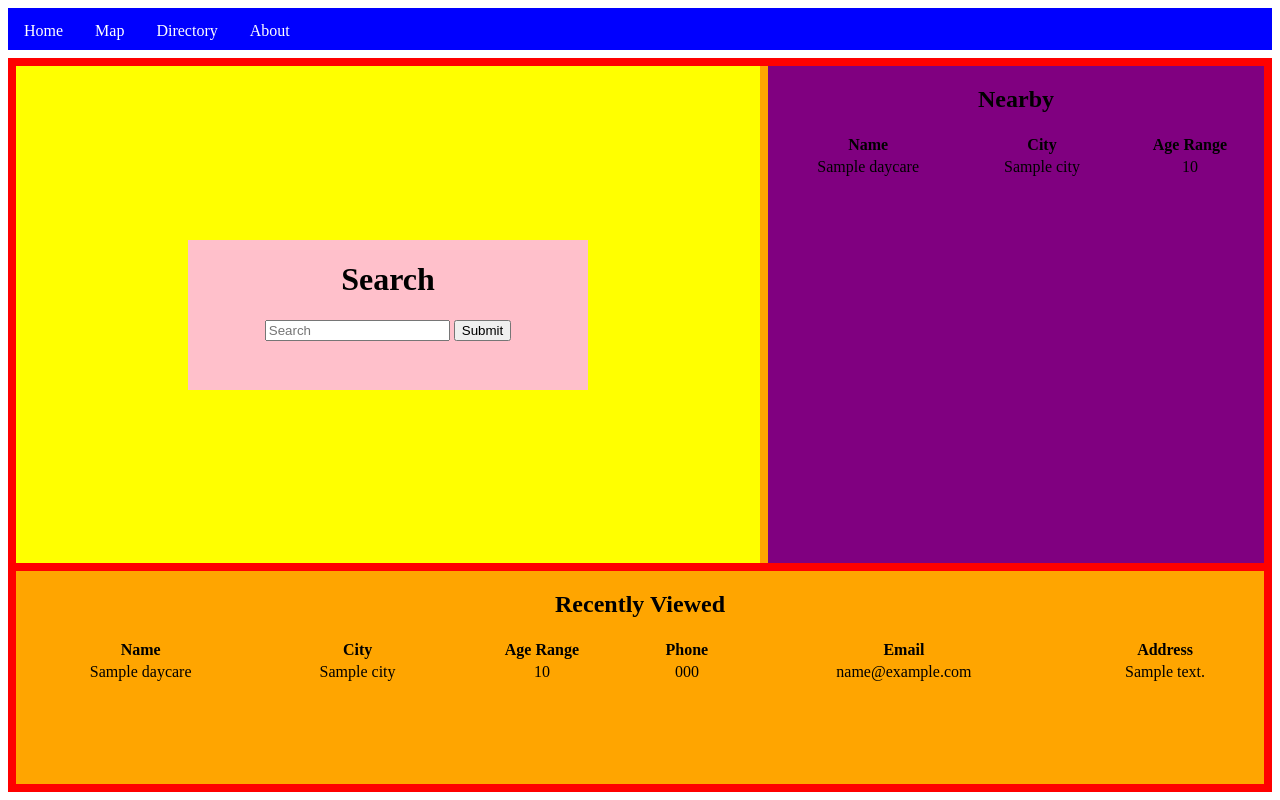
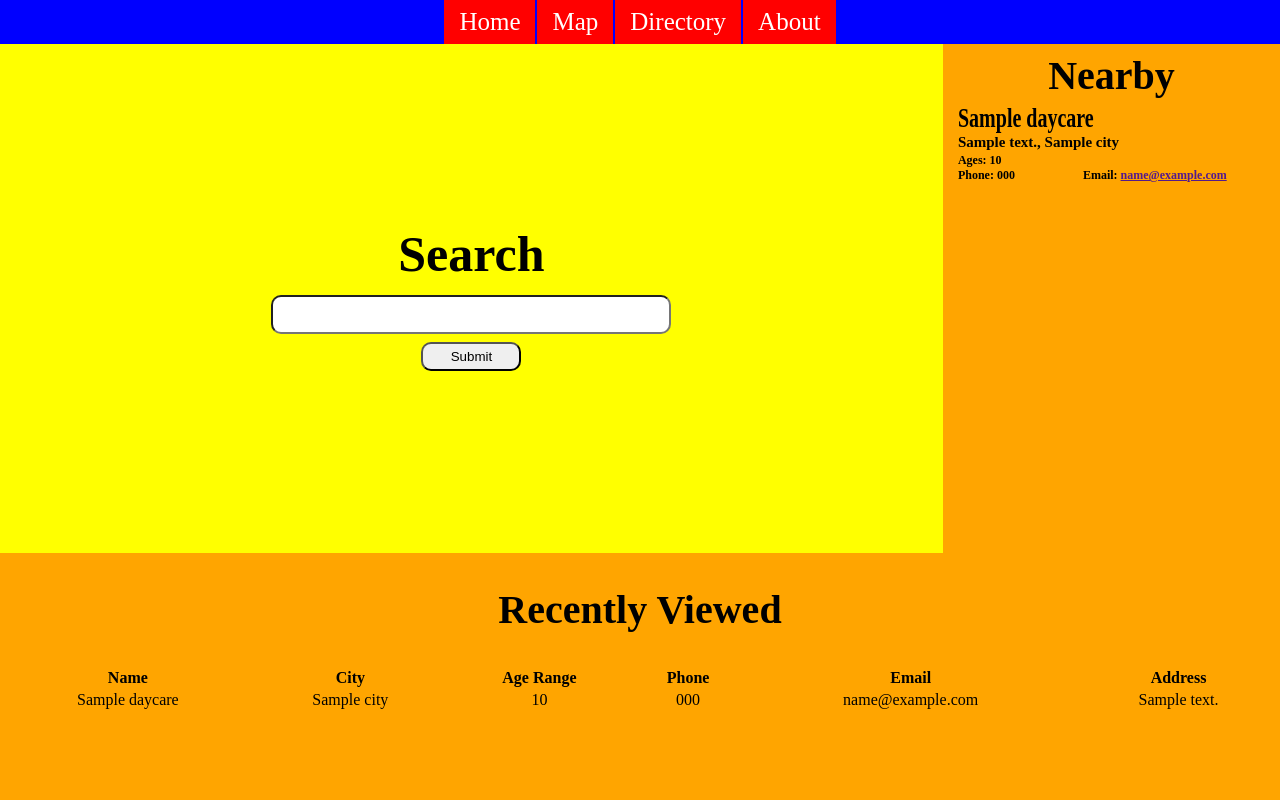
Before and after one commit to BLX151/data-daycare, a Flask app: template dd/templates/home.html in a window 1280 px wide. Run offline with Flask 2, Linux system fonts and the light colour scheme; the template is opened without the code that fills it: most values are stand-ins (such as "Sample title", 1, 10 or a date in 2020).

Commit message:
Major Style Upgrades

```diff
--- a/dd/__init__.py
+++ b/dd/__init__.py
@@ -16,5 +16,3 @@ def default(): # Function linked to the routed webpaged
 @app.route('/about')
 def about():
     return render_template('about.html')
-
-db.updateDatabase()
--- a/dd/static/style.css
+++ b/dd/static/style.css
@@ -1,33 +1,37 @@
-html {
-    margin: 0px;
-    padding: 0px;
+.raw {margin: 0px; padding: 0px; border: 0px;}
+.fill {height: 100%; width: 100%;}
+
+.flexv {display: flex; flex-direction: column;}
+.flexh {display: flex; flex-direction: row;}
+
+.wrapper {
+    margin: 5px 5px;
 }
 
-body {
-    margin: 0px;
-    padding: 0px;
+.blue   {background-color: blue;}
+.red    {background-color: red;}
+.yellow {background-color: yellow;}
+.orange {background-color: orange;}
+
+.nav-bar {
+    justify-content: center;
 }
 
-.page-frame {
-    height: 100%;
-    display: flex;
-    flex-direction: column;
-}
+h1 {font-size: 50;}
+h2 {font-size: 40;}
+h4 {font-size: 20;}
+h5 {font-size: 15;}
+h6 {font-size: 12;}
 
-.nav-bar {
-    overflow: hidden;
-    background-color: blue;
-    margin: 8px;
-    margin-bottom: 0px;
-}
 
-.nav-bar a {
-    float: left;
+.nav-button {
     display: block;
+    padding: 8px 15px;
+    font-size: 25px;
     color: white;
-    text-align: center;
-    padding: 14px 16px;
     text-decoration: none;
+    margin-left: 1px;
+    margin-right: 1px;
 }
 
 .nav-bar a:hover {
@@ -35,49 +39,86 @@ body {
     color: black;
 }
 
-.content-frame {
-    display: flex;
-    height: 100%;
-    flex-direction: column;
-    background-color: red;
-    margin: 8px;
-    overflow: auto;
+.content {
+    flex-grow: 1;
 }
 
-.top-frame {
-    display: flex;
-    height: 70%;
-    flex-direction: row;
-    background-color: orange;
-    margin: 8px;
+.top {
+    flex-grow: 8;
 }
 
-.search-frame {
-    width: 60%;
-    background-color: yellow;
+.search {
+    flex-grow: 10;
     display: flex;
     align-items: center;
     justify-content: center;
 }
 
-.search-container {
-    height: 150px;
-    width: 400px;
-    text-align: center;
-    background-color: pink;
+.search-text {
+    margin-bottom: 12px;
 }
 
-.nearby-frame {
-    width: 40%;
-    background-color: purple;
-    margin-left: 8px;
+.search-input {
+    align-items: center;
 }
 
-.recent-frame {
-    height: 30%;
+.search-bar {
+    width: 400px;
+    outline: none;
+    text-align: left;
+    border-radius: 10px;
+    padding: 10px 15px;
+}
+
+.search-button {
+    width: 100px;
+    border-radius: 10px;
+    padding: 5px 5px;
+    margin-top: 8px;
+}
+
+.nearby {
+    flex-grow: 1;
+}
+
+.n_text {
+    margin: 8px 10px;
+}
+
+.n_items {
+    flex-grow: 2;
+    justify-content: space-between;
+}
+
+.n_wrap {
+    margin-left: 15px;
+    margin-bottom: 10px;
+}
+
+.n_name {
+    margin-bottom: 4px;
+    transform: scaleY(1.33);
+}
+
+.n_address {
+    margin-bottom: 2px;
+}
+
+.n_sub-item1 {
+    width: 160px;
+}
+
+.n_sub-item2 {
+    width: 125px;
+}
+
+.n_sub-item3 {
+    width: 215px;
+}
+
+.recent {
+    flex-grow: 2;
     background-color: orange;
-    margin: 8px;
-    margin-top: 0px;
 }
 
 h1, h2, h3 {
--- a/dd/templates/home.html
+++ b/dd/templates/home.html
@@ -1,39 +1,38 @@
 {% extends 'layout.html' %}
 
 {% block content %}
-        <div class = "top-frame">
+        <div class = "top flexh orange">
 
-            <div class = "search-frame">
-                <div class = "search-container">
-                    <header><h1>Search</h1></header>
-                    <form>
-                        <input type = "text" placeholder="Search">
-                        <input type = "submit" value = "Submit">
+            <div class = "search flexv yellow">
+                <div class = "wrapper">
+                    <h1 class = "raw search-text">Search</h1>
+                    <form class = " search-input flexv raw">
+                        <input class = "search-bar" type = "text">
+                        <input class = "search-button" type = "submit" value = "Submit">
                     </form>
                 </div>
             </div>
 
-            <div class = "nearby-frame">
-                <header><h2>Nearby</h2></header>
-                <table>
-                    <tr>
-                        <th>Name</th>
-                        <th>City</th>
-                        <th>Age Range</th>
-                    </tr>
+            <div class = "nearby flexv">
+                <h2 class = "raw n_text">Nearby</h2>
+                <div class = " n_items flexv">
                     {% for daycare in nearby %}
-                    <tr>
-                        <td>{{ daycare["facility_name"] }}</td>
-                        <td>{{ daycare["city"] }}</td>
-                        <td>{{ daycare["age_range"] }}</td>
-                    </tr>
+                    <div class = "n_wrap">
+                        <h4 class = "raw n_name">{{ daycare["facility_name"] }}</h4>
+                        <h5 class = "raw n_address">{{ daycare["address"] }}, {{ daycare["city"] }}</h5>
+                        <h6 class = "raw n_sub-item1">Ages: {{ daycare["age_range"] }}</h6>
+                        <div class = "n_sub flexh">
+                            <h6 class = "raw n_sub-item2">Phone: {{ daycare["phone"] }}</h6>
+                            <h6 class = "raw">Email: <a href="">{{ daycare["email"] }}</a></h6>
+                        </div>
+                    </div>
                     {% endfor %}
-                </table>
+                </div>
             </div>
 
         </div>
 
-        <div class = "recent-frame">
+        <div class = "recent orange">
             <header><h2>Recently Viewed</h2></header>
             <table>
                 <tr>
--- a/dd/templates/layout.html
+++ b/dd/templates/layout.html
@@ -1,4 +1,4 @@
-<html>
+<html class = "raw">
     <head>
         <!-- Global head attributes -->
         <meta charset="UTF-8">
@@ -15,16 +15,16 @@
         {% endblock head %}
     </head>
 
-    <body id = "body">
-        <div class = "page-frame">
-            <div class = "nav-bar">
-                <a id = "home-button" href = "{{ url_for('default') }}">Home</a>
-                <a id = "map-button" href = "{{ url_for('default') }}">Map</a>
-                <a id = "directory-button" href = "{{ url_for('default') }}">Directory</a>
-                <a id = "about-button" href = "{{ url_for('about') }}">About</a>
+    <body class = "raw">
+        <div class = "flexv fill">
+            <div class = "nav-bar flexh blue">
+                <a class = "nav-button red" href = "{{ url_for('default') }}">Home</a>
+                <a class = "nav-button red" href = "{{ url_for('default') }}">Map</a>
+                <a class = "nav-button red" href = "{{ url_for('default') }}">Directory</a>
+                <a class = "nav-button red" href = "{{ url_for('about') }}">About</a>
             </div>
 
-            <div class = "content-frame">
+            <div class = "content flexv">
             {% block content %}
 
             {% endblock content %}
```
Also changed, not shown: dd/db/db.py (+51 -6 lines), dd/db/db.json.
